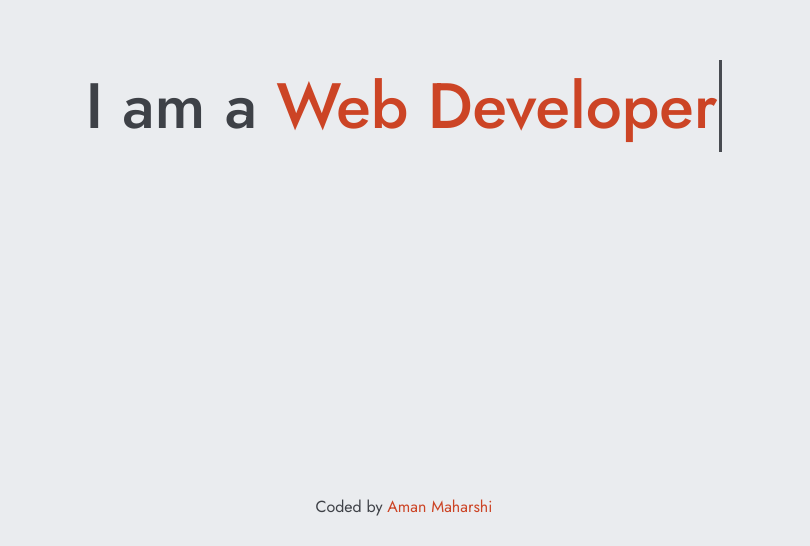
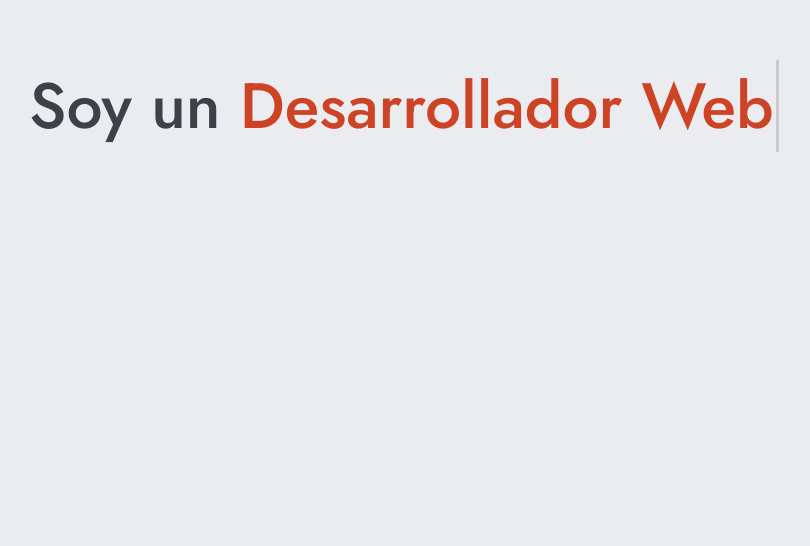
Before and after one commit to hernandoabella/youtube-code, a plain HTML site: page efecto-de-escritura/index.html in a window 1280 px wide. Shown: the part 254-800 px from the top of the page, without its empty margins (236-1046 px from the left). Drawn offline with Linux system fonts and the light colour scheme.

Commit message:
efecto de escrituura corrected!

```diff
--- a/efecto-de-escritura/index.html
+++ b/efecto-de-escritura/index.html
@@ -6,15 +6,13 @@
     <meta http-equiv="X-UA-Compatible" content="ie=edge">
     <link rel="stylesheet" href="style.css">
     <link href="https://fonts.googleapis.com/css2?family=Jost:wght@400;500&display=swap" rel="stylesheet">
-    <title>Typing Effect</title>
+    <title>Efecto de Escritura</title>
 </head>
 <body>
     <section>
-        <p>I am a <span class="typed-text"></span><span class="cursor">&nbsp;</span></p>
+        <p>Soy un <span class="typed-text"></span><span class="cursor">&nbsp;</span></p>
     </section>
-    <footer>
-        <p>Coded by <a href="https://github.com/aman-maharshi">Aman Maharshi</a> </p>
-    </footer>
+
     <script src="script.js"></script>
 </body>
 </html>
--- a/efecto-de-escritura/script.js
+++ b/efecto-de-escritura/script.js
@@ -1,7 +1,7 @@
 const typedTextSpan = document.querySelector('.typed-text');
 const cursorSpan = document.querySelector('.cursor');
 
-const textArray = ['Web Developer', 'Musician', 'Youtuber'];
+const textArray = ['Desarrollador Web', 'Músico', 'Youtuber'];
 const typingDelay = 150;
 const erasingDelay = 90;
 const newTextDelay = 2000;
--- a/efecto-de-escritura/style.css
+++ b/efecto-de-escritura/style.css
@@ -41,18 +41,3 @@ section p {
     50% { background: var(--cream); }
     100% { background: var(--black); }
 }
-@media (max-width: 576px) {
-    section p {
-        font-size: 2rem;
-    }
-}
-footer {
-    display: flex;
-    justify-content: center;
-    align-items: center;
-    height: 10vh;
-}
-footer a {
-    color: var(--orange);
-    text-decoration: none;
-}
```
